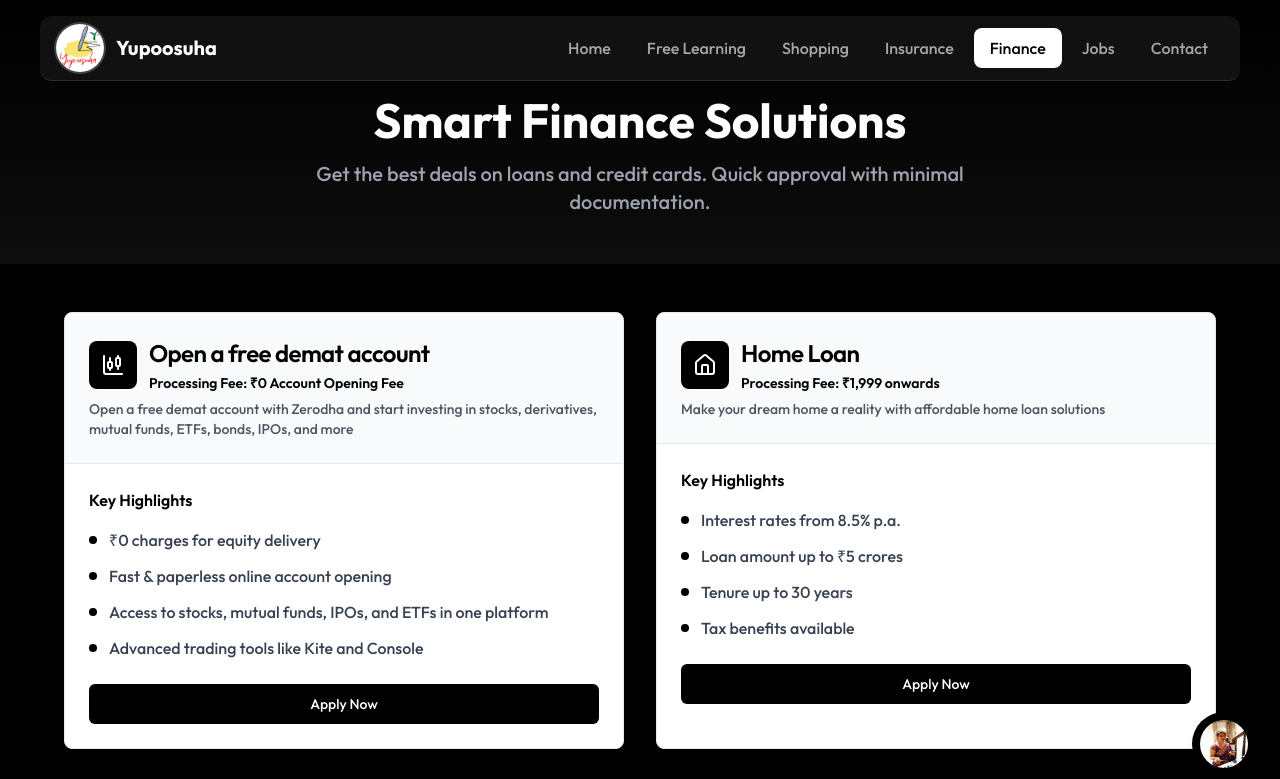
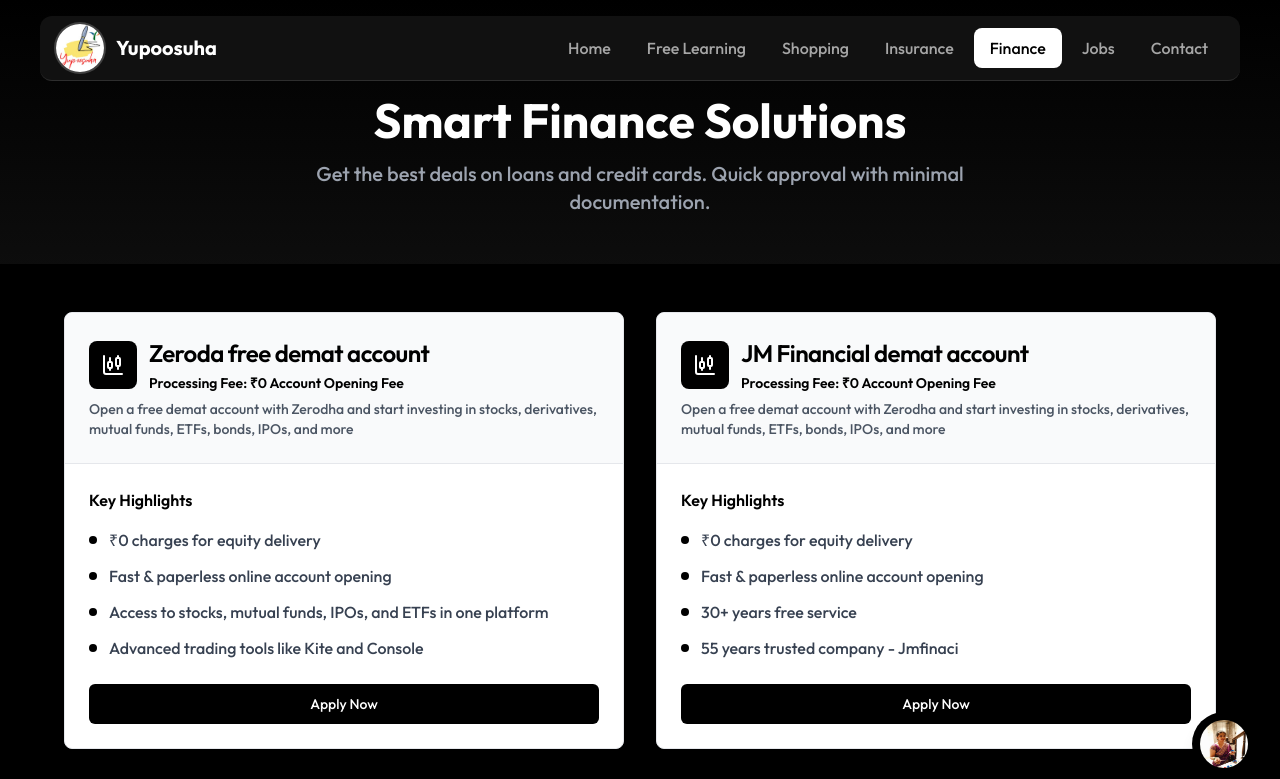
Before and after one commit to huzefmd/Client1, a React (Vite) app in the folder fe/: page /finance in a window 1280 px wide. Shown: the top 779 px of the page. Built offline with nearby package versions, Linux system fonts and the light colour scheme; the HTML template or start-up script is replaced by a standard one.

Commit message:
finance page

```diff
--- a/fe/src/pages/Finance.tsx
+++ b/fe/src/pages/Finance.tsx
@@ -8,7 +8,7 @@ import LiveChatWidget from "@/components/LiveChatWidget";
 const Finance = () => {
   const financeOptions = [
     {
-      title: "Open a free demat account",
+      title: "Zeroda free demat account",
       icon: ChartCandlestick,
       description: "Open a free demat account with Zerodha and start investing in stocks, derivatives, mutual funds, ETFs, bonds, IPOs, and more",
       features: [
@@ -17,8 +17,25 @@ const Finance = () => {
         "Access to stocks, mutual funds, IPOs, and ETFs in one platform",
         "Advanced trading tools like Kite and Console",
       ],
+
+
       processingFee: "₹0 Account Opening Fee",
       url:"https://zerodha.com/open-account?c=OD3729"
+    },
+
+    {
+      title: "JM Financial  demat account",
+      icon: ChartCandlestick,
+      description: "Open a free demat account with Zerodha and start investing in stocks, derivatives, mutual funds, ETFs, bonds, IPOs, and more",
+      features: [
+        "₹0 charges for equity delivery",
+        "Fast & paperless online account opening",
+        "30+ years free service",
+        "55 years trusted company - Jmfinaci",
+
+      ],
+      processingFee: "₹0 Account Opening Fee",
+      url: "https://jmfs.ltd/JMFINS/6eWFFA075D6"
     },
     {
       title: "Home Loan",
```
